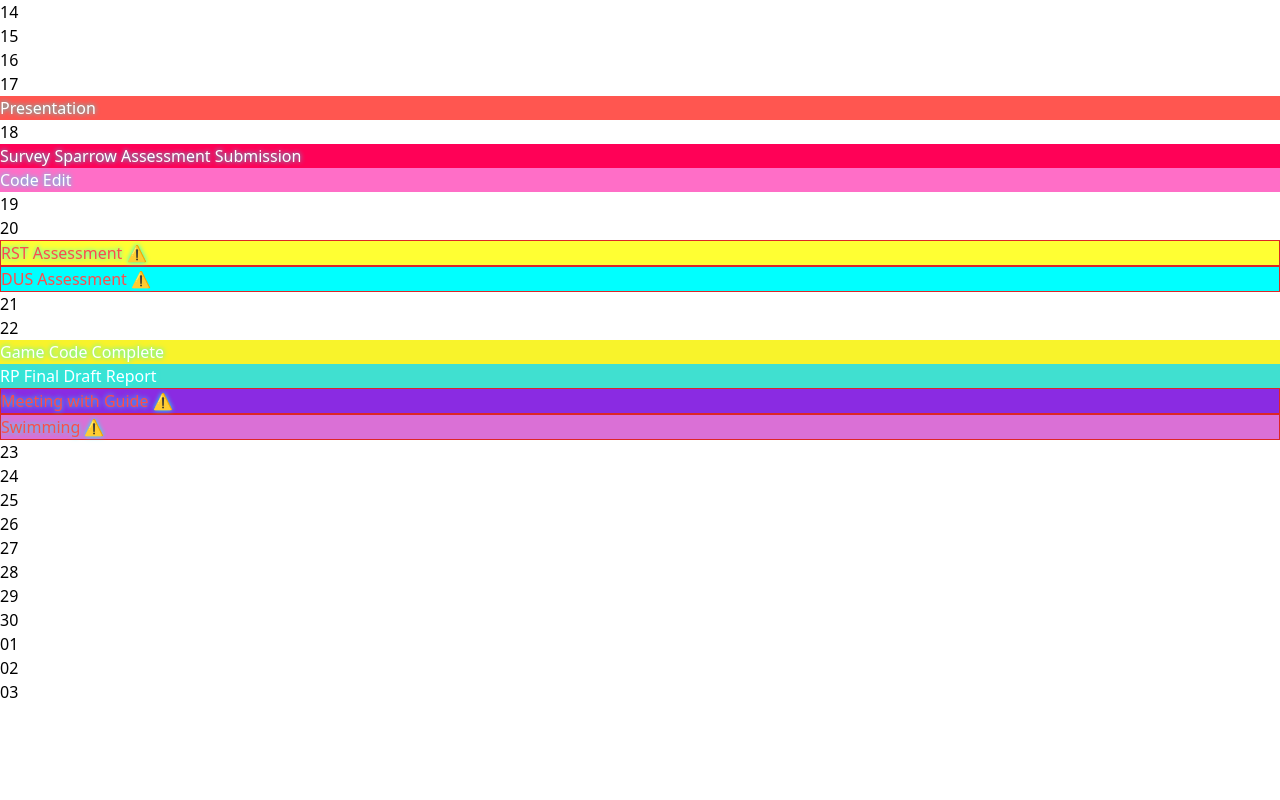
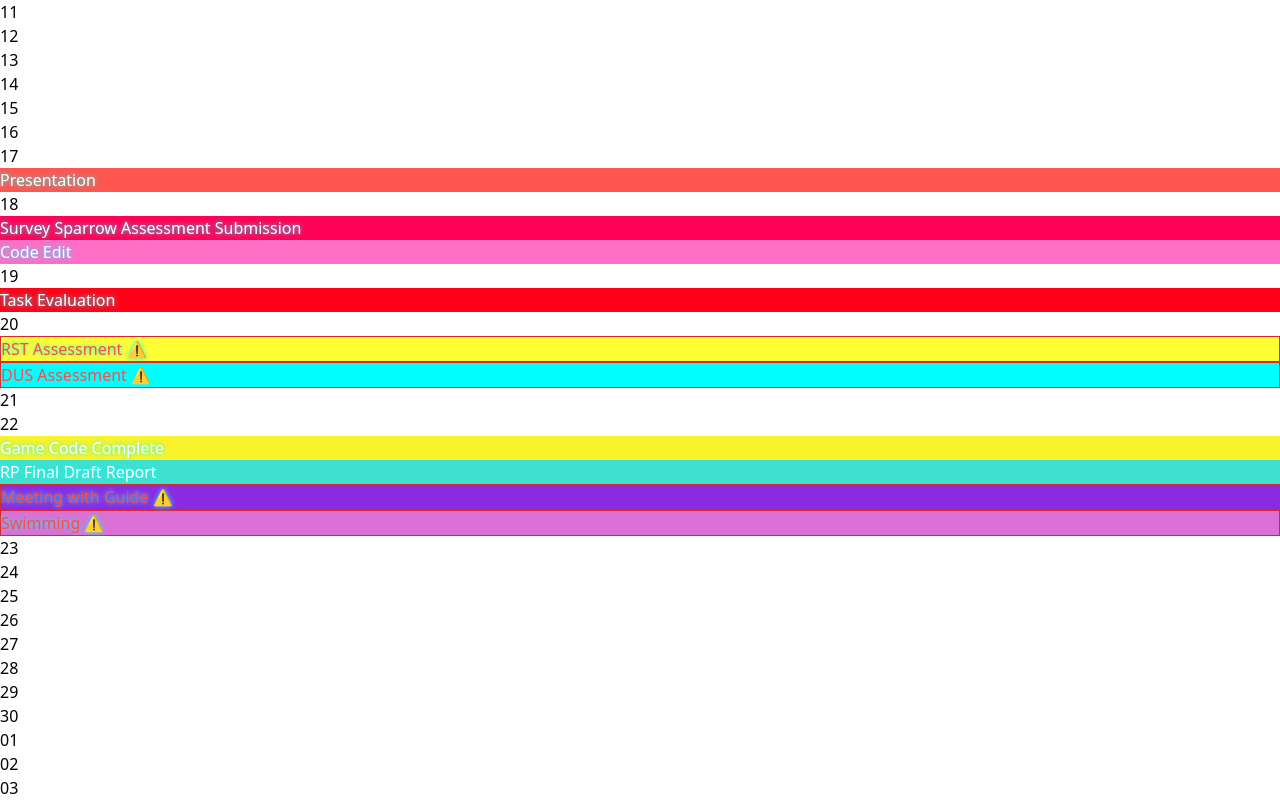
Before and after one commit to pkb32/Calender, a React (Vite) app: page / in a window 1280 px wide. Shown: the part 1900-2700 px from the top of the page. Before the commit the page ends 2604 px from the top, so only its background shows below. Built offline with nearby package versions, Linux system fonts and the light colour scheme.

Commit message:
added framer motions

```diff
--- a/package.json
+++ b/package.json
@@ -12,6 +12,7 @@
   "dependencies": {
     "@tailwindcss/vite": "^4.1.4",
     "dayjs": "^1.11.13",
+    "framer-motion": "^12.7.4",
     "lucide-react": "^0.488.0",
     "react": "^19.0.0",
     "react-dom": "^19.1.0",
--- a/src/components/calender/Calender.jsx
+++ b/src/components/calender/Calender.jsx
@@ -1,6 +1,7 @@
 import React, { useState } from "react";
 import dayjs from "dayjs";
 import isSameOrAfter from "dayjs/plugin/isSameOrAfter";
+import { motion } from "framer-motion";
 import EventHighlightBox from "./EventHighlightBox";
 import EventTag from "./EventTag";
 import CalenderGrid from "./CalenderGrid";
@@ -18,7 +19,7 @@
 
 const Calendar = () => {
   const [currentDate, setCurrentDate] = useState(dayjs());
-   const { darkMode } = useOutletContext();
+  const { darkMode } = useOutletContext();
 
   const today = dayjs();
   const startOfMonth = currentDate.startOf("month");
@@ -33,16 +34,24 @@
 
   while (day.isBefore(endDate, "day")) {
     for (let i = 0; i < 7; i++) {
-      // Define dayEvents for the current day in the loop
       const dayEvents = events.filter((e) => dayjs(e.date).isSame(day, "day"));
+
       days.push(
-        <div
+        <motion.div
           key={day.format("DD-MM-YYYY")}
-          className={`border p-2 h-24 overflow-hidden relative rounded-md text-xs transition duration-300 cursor-pointer
+          initial={{ opacity: 0, scale: 0.9, y: 10 }}
+          animate={{ opacity: 1, scale: 1, y: 0 }}
+          whileHover={{
+            scale: 1.05,
+            rotate: 0.5,
+            y: -4,
+            transition: { type: "spring", stiffness: 200, damping: 15 },
+          }}
+          className={`border p-2 h-24 overflow-hidden relative rounded-md text-xs cursor-pointer transition duration-300 transform
             ${
               day.isSame(today, "day")
                 ? darkMode
-                  ? "bg-gradient-to-br from-[#0ff]/20 to-[#ff0]/20 border-2 border-[#0ff] shadow-[0_0_10px_#0ff,0_0_20px_#ff0] backdrop-blur-sm bg-opacity-30 text-[#39FF14]"
+                  ? "bg-gradient-to-br from-[#0ff]/20 to-[#ff0]/20 border-2 border-[#0ff] shadow-[0_0_10px_#0ff,0_0_20px_#ff0] backdrop-blur-sm bg-opacity-30 text-[#39FF14] "
                   : "bg-gradient-to-br from-pink-100/30 to-pink-200/30 border-2 border-pink-400 shadow-inner shadow-pink-200 backdrop-blur-md text-pink-700"
                 : darkMode
                 ? "bg-black border-[#333] text-[#39FF14] hover:bg-[#111] hover:shadow-[0_0_10px_#FF00FF,0_0_20px_#00f0ff]"
@@ -68,29 +77,25 @@
               );
             })}
           </div>
-        </div>
+        </motion.div>
       );
 
       day = day.add(1, "day");
     }
+
     rows.push(
-      <div
+      <motion.div
         className="grid grid-cols-7 gap-2"
         key={day.format("DD-MM-YYYY") + "row"}
+        initial={{ opacity: 0, y: 20 }}
+        animate={{ opacity: 1, y: 0 }}
+        transition={{ duration: 0.5 }}
       >
         {days}
-      </div>
+      </motion.div>
     );
     days = [];
   }
-
-  const handlePrevMonth = () => {
-    setCurrentDate(currentDate.subtract(1, "month"));
-  };
-
-  const handleNextMonth = () => {
-    setCurrentDate(currentDate.add(1, "month"));
-  };
 
   return (
     <div
@@ -98,8 +103,6 @@
         darkMode ? "bg-black text-white" : "bg-white text-black"
       }`}
     >
-
-
       {/* Main Content */}
       <main className="flex-1 p-6 overflow-y-auto h-screen">
         {/* Highlight Box for Events */}
--- a/src/components/calender/CalenderGrid.jsx
+++ b/src/components/calender/CalenderGrid.jsx
@@ -1,35 +1,52 @@
 import React from "react";
 import { HiArrowCircleLeft, HiArrowCircleRight } from "react-icons/hi";
+import { motion } from "framer-motion";
 
 const CalendarGrid = ({ currentDate, setCurrentDate, rows, darkMode }) => {
-  const handlePrevMonth = () => setCurrentDate(currentDate.subtract(1, "month"));
+  const handlePrevMonth = () =>
+    setCurrentDate(currentDate.subtract(1, "month"));
   const handleNextMonth = () => setCurrentDate(currentDate.add(1, "month"));
 
   return (
     <div
-      className={`relative p-4 rounded-lg w-full overflow-hidden transition-all duration-500 shadow-xl backdrop-blur-md ${
-        darkMode ? "bg-black/40 text-white" : "bg-white/30 text-gray-900"
+    className="relative p-[2px] rounded-xl overflow-hidden"
+
+    >
+      {/* Blurred animated border */}
+      <motion.div
+        className="absolute inset-0 rounded-xl z-0 blur-md"
+        animate={{
+          backgroundPosition: ["0% 50%", "100% 50%", "0% 50%"],
+        }}
+        transition={{
+          duration: 15,
+          repeat: Infinity,
+          ease: "easeInOut",
+        }}
+        style={{
+          background: darkMode
+            ? "linear-gradient(135deg, #0ff, #f0f, #ff0, #0ff)"
+            : "linear-gradient(135deg, #fbcfe8, #f472b6, #facc15, #fbcfe8)",
+          backgroundSize: "300% 300%",
+        }}
+      />
+
+      {/* Calendar container with glass effect */}
+      <div
+        className={`relative z-10 p-4 rounded-xl backdrop-blur-md shadow-xl transition-all duration-500 ${
+          darkMode
+            ? "bg-black/50 text-white"
+            : "bg-white/60 text-gray-900"
         }`}
-      style={
-        darkMode
-          ? {
-              boxShadow: `
-                0 0 10px rgba(0, 240, 255, 0.5),
-                0 0 90px rgba(255, 0, 255, 0.4),
-                0 0 10px rgba(255, 20, 147, 0.4)
-              `,
-            }
-          : {
-              border: "1px solid #f472b6",
-            }
-      }
       >
         {/* Header */}
         <div className="flex justify-between items-center mb-6">
           <button
             onClick={handlePrevMonth}
             className={`text-4xl transition ${
-            darkMode ? "text-pink-300 hover:text-pink-100" : "text-pink-600 hover:text-pink-800"
+              darkMode
+                ? "text-pink-300 hover:text-pink-100"
+                : "text-pink-600 hover:text-pink-800"
             }`}
           >
             <HiArrowCircleLeft />
@@ -40,7 +57,9 @@
           <button
             onClick={handleNextMonth}
             className={`text-4xl transition ${
-            darkMode ? "text-pink-300 hover:text-pink-100" : "text-pink-600 hover:text-pink-800"
+              darkMode
+                ? "text-pink-300 hover:text-pink-100"
+                : "text-pink-600 hover:text-pink-800"
             }`}
           >
             <HiArrowCircleRight />
@@ -63,6 +82,7 @@
           {rows}
         </div>
       </div>
+    </div>
   );
 };
 
--- a/src/components/features/Notification.Controller.jsx
+++ b/src/components/features/Notification.Controller.jsx
@@ -6,7 +6,7 @@
   {
     id: 1,
     title: "New Event Added",
-    message: "The AI & Robotics Workshop has been scheduled for April 22.",
+    message: "The AI & Robotics Workshop has been scheduled for 22nd April.",
     time: "2 hours ago",
   },
   {
--- a/src/data/events.json
+++ b/src/data/events.json
@@ -86,5 +86,13 @@
       "time": "08:00",
       "duration": "1hr",
       "color": "#ff0187"
+    },
+    {
+      "id": 12,
+      "title": "Task Evaluation",
+      "date": "2025-04-19",
+      "time": "08:00",
+      "duration": "1hr",
+      "color": "#ff0217"
     }
   ]
```
Also changed, not shown: 1 other file (tests, documents, lock files or other folders). Lines whose indentation alone changed are shown as unchanged.
